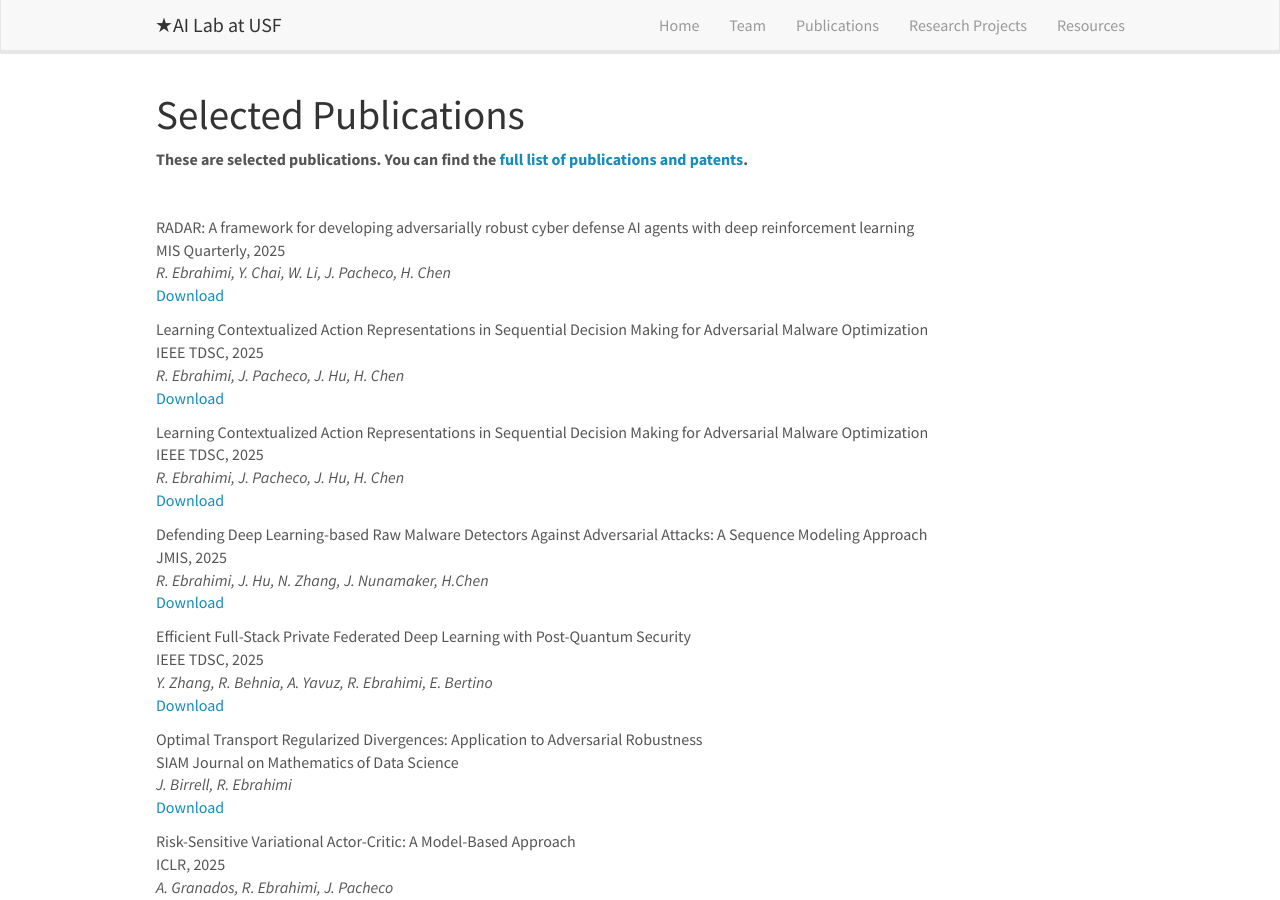
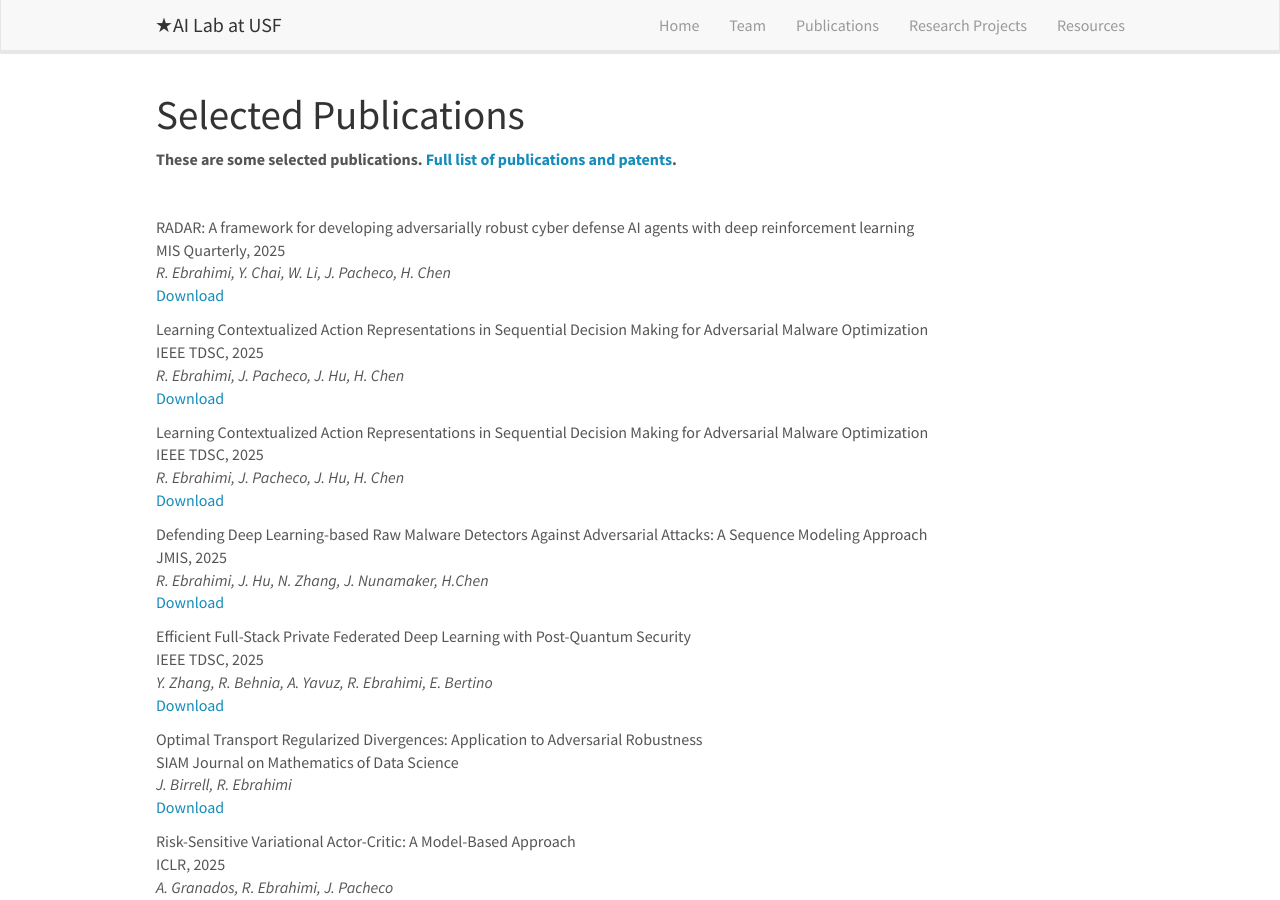
Before and after one commit to star-ailab/star-ailab.github.io, a Jekyll site: the page built from _pages/publications.md, in a window 1280 px wide and 900 px high. Built offline with Jekyll 4.4.1, drawn with Linux system fonts in a browser that asks for light colours; nearby versions of some CDN libraries.

Commit message:
selected pubs

```diff
--- a/_pages/publications.md
+++ b/_pages/publications.md
@@ -13,7 +13,7 @@ permalink: /publications/
 
 [//]: # **At the end of this page, you can find the [full list of publications and patents](#full-list-of-publications).**
 
-**These are selected publications. You can find the [full list of publications and patents](https://scholar.google.com/citations?hl=en&user=fFfNnJA7n38C).**
+**These are some selected publications. [Full list of publications and patents](https://scholar.google.com/citations?hl=en&user=fFfNnJA7n38C).**
 
 {% assign number_printed = 0 %}
 {% for publi in site.data.publist %}
```
Also changed, not shown: _includes/publications_content.md (+1 -1 lines).
